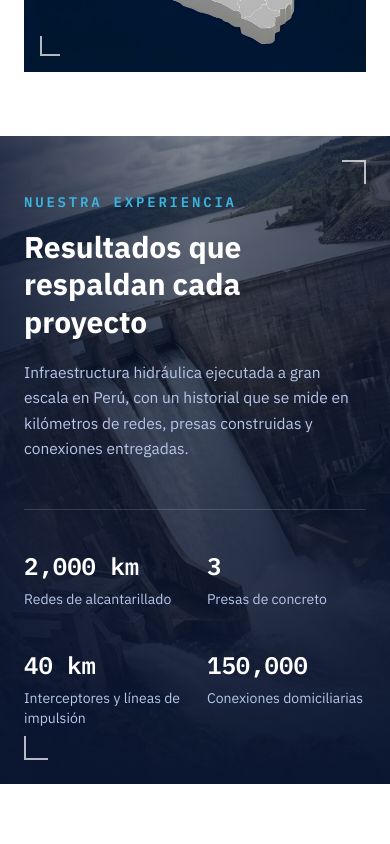
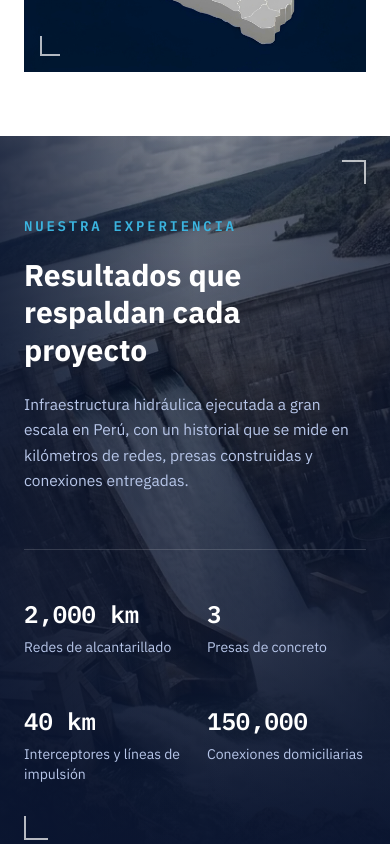
Before and after one commit to jhefferson-guerrero/cbs-web, a React (Vite) app: page / in a window 390 px wide. Shown: the part 3620-4464 px from the top of the page. Built offline with nearby package versions, Linux system fonts and the light colour scheme; no server answers.

Commit message:
Experiencia movil: mas relleno arriba y abajo y mas separacion entre titulo, texto y cifras (desde sm queda igual)

```diff
--- a/src/components/sections/Experiencia.tsx
+++ b/src/components/sections/Experiencia.tsx
@@ -44,7 +44,7 @@ export function Experiencia() {
       <motion.div
         viewport={{ once: true, amount: 0.3 }}
         onViewportEnter={() => setInView(true)}
-        className="relative z-10 mx-auto flex w-full max-w-[1400px] flex-col gap-12 px-6 py-14 lg:min-h-[calc(100svh-4rem)] lg:translate-y-[min(5rem,max(0px,calc(14vh_-_4.5rem)))] lg:justify-center lg:gap-[clamp(3rem,10vh,7rem)] lg:px-10 lg:py-16 xl:px-16 2xl:max-w-[1700px] 2xl:min-h-[calc(100svh-5rem)] 2xl:px-14 2xl:py-20"
+        className="relative z-10 mx-auto flex w-full max-w-[1400px] flex-col gap-14 px-6 py-20 sm:gap-12 sm:py-14 lg:min-h-[calc(100svh-4rem)] lg:translate-y-[min(5rem,max(0px,calc(14vh_-_4.5rem)))] lg:justify-center lg:gap-[clamp(3rem,10vh,7rem)] lg:px-10 lg:py-16 xl:px-16 2xl:max-w-[1700px] 2xl:min-h-[calc(100svh-5rem)] 2xl:px-14 2xl:py-20"
       >
         <div>
           <motion.p
@@ -59,7 +59,7 @@ export function Experiencia() {
             initial={reduceMotion ? false : { opacity: 0, y: 20 }}
             animate={show ? { opacity: 1, y: 0 } : undefined}
             transition={{ duration: 0.7, delay: 0.1, ease: [0.16, 1, 0.3, 1] }}
-            className="mt-4 max-w-2xl text-3xl font-bold leading-tight text-white md:text-4xl 2xl:text-5xl"
+            className="mt-5 max-w-2xl text-3xl font-bold leading-tight text-white sm:mt-4 md:text-4xl 2xl:text-5xl"
           >
             Resultados que respaldan cada proyecto
           </motion.h2>
@@ -67,14 +67,14 @@ export function Experiencia() {
             initial={reduceMotion ? false : { opacity: 0, y: 20 }}
             animate={show ? { opacity: 1, y: 0 } : undefined}
             transition={{ duration: 0.7, delay: 0.18, ease: [0.16, 1, 0.3, 1] }}
-            className="mt-5 max-w-lg text-[15.5px] leading-relaxed text-navy-200 2xl:max-w-xl 2xl:text-lg"
+            className="mt-6 max-w-lg text-[15.5px] leading-relaxed text-navy-200 sm:mt-5 2xl:max-w-xl 2xl:text-lg"
           >
             Infraestructura hidráulica ejecutada a gran escala en Perú, con un historial que se mide en
             kilómetros de redes, presas construidas y conexiones entregadas.
           </motion.p>
         </div>
 
-        <div className="grid grid-cols-2 gap-x-6 gap-y-10 border-t border-white/15 pt-10 sm:grid-cols-4 sm:divide-x sm:divide-white/15">
+        <div className="grid grid-cols-2 gap-x-6 gap-y-12 border-t border-white/15 pt-12 sm:grid-cols-4 sm:gap-y-10 sm:pt-10 sm:divide-x sm:divide-white/15">
           {stats.map((stat, i) => (
             <motion.div
               key={stat.label}
```
